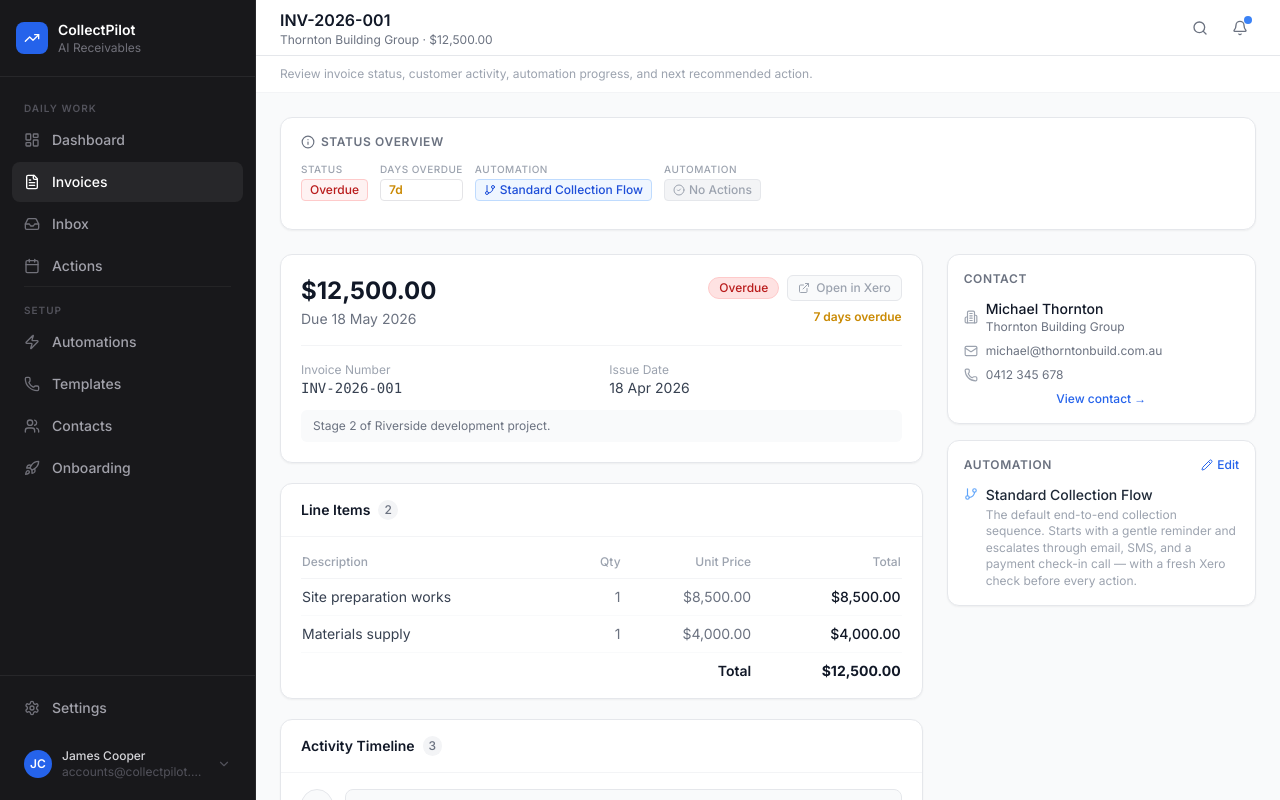
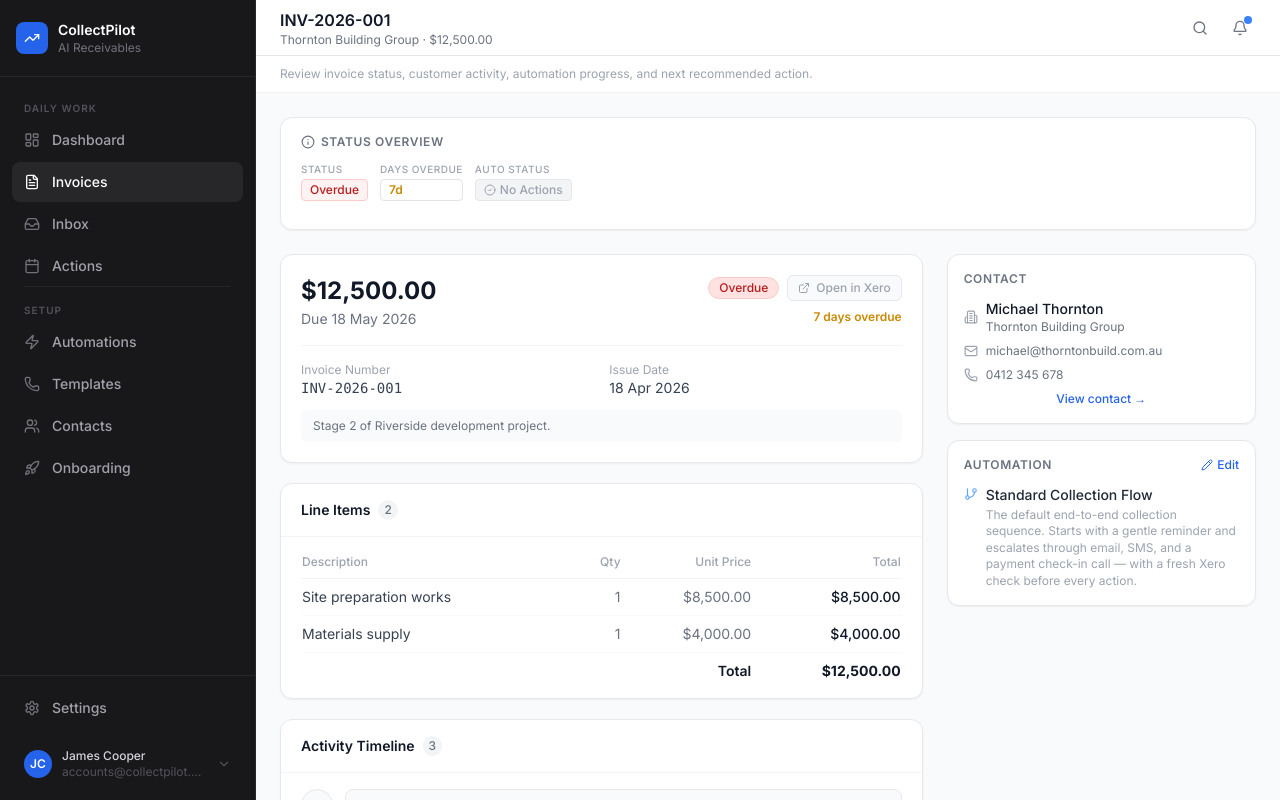
Before and after one commit to juanb-systems/RTW---Prototype-Invoice-Follow-up-Software, a Next.js app: page /invoices/INV001 in a window 1280 px wide. Built offline with nearby package versions, Linux system fonts and the light colour scheme.

Commit message:
Fix Invoice Status Overview duplicate Automation label (v2.53.0)

```diff
--- a/app/invoices/[id]/page.tsx
+++ b/app/invoices/[id]/page.tsx
@@ -172,17 +172,9 @@ export default async function InvoiceDetailPage({
                 </span>
               </div>
             )}
-            {/* Automation */}
+            {/* Automation status — flow name shown in sidebar, no need to repeat here */}
             <div className="flex flex-col gap-0.5">
-              <span className="text-[10px] font-medium text-gray-400 uppercase tracking-wider">Automation</span>
-              <span className="inline-flex items-center gap-1 rounded border border-blue-200 bg-blue-50 px-2 py-0.5 text-xs font-medium text-blue-700 max-w-[180px] truncate">
-                <GitBranch className="h-3 w-3 flex-shrink-0" />
-                <span className="truncate">{assignedFlow?.name ?? "No automation assigned"}</span>
-              </span>
-            </div>
-            {/* Automation status */}
-            <div className="flex flex-col gap-0.5">
-              <span className="text-[10px] font-medium text-gray-400 uppercase tracking-wider">Automation</span>
+              <span className="text-[10px] font-medium text-gray-400 uppercase tracking-wider">Auto Status</span>
               <span className={`inline-flex items-center gap-1 rounded border px-2 py-0.5 text-xs font-medium ${autoStatus.cls}`}>
                 <autoStatus.icon className="h-3 w-3" />
                 {autoStatus.label}
--- a/package.json
+++ b/package.json
@@ -1,6 +1,6 @@
 {
   "name": "collectpilot-prototype",
-  "version": "2.52.0",
+  "version": "2.53.0",
   "private": true,
   "scripts": {
     "dev": "next dev",
```
Also changed, not shown: 1 other file (tests, documents, lock files or other folders).
